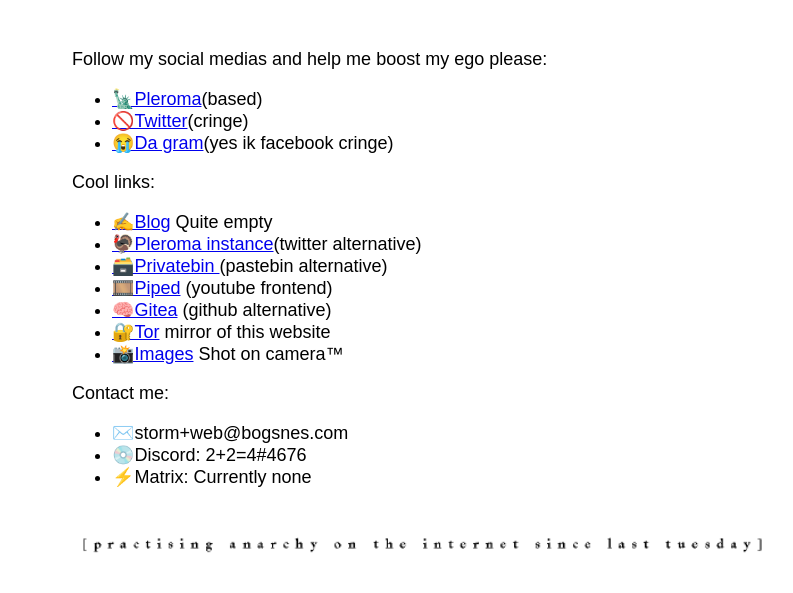
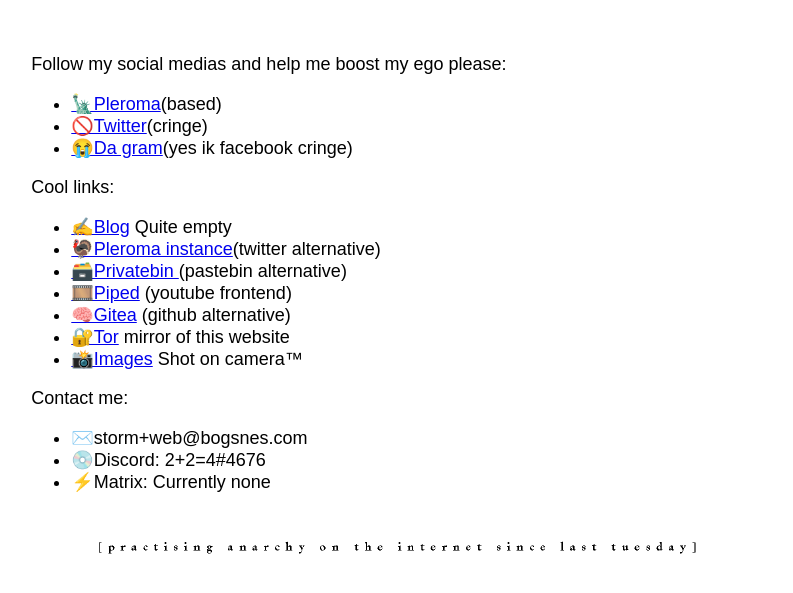
Before and after one commit to Bogsnes/website, a plain HTML site: page index.html in a window 1280 px wide. Shown: the part 157-750 px from the top of the page, without its empty margins (243-1036 px from the left). Drawn offline with Linux system fonts and the light colour scheme.

Commit message:
Swap px out with em - Hope this looks better on mbile

```diff
--- a/styles.css
+++ b/styles.css
@@ -2,10 +2,10 @@
 
 body {
 font-family: sans-serif;
-margin: 40px auto;
-max-width: 650px;
-font-size: 18px;
-padding: 0 10px;
+margin:2.5em auto;
+max-width:40.635em;
+font-size: 1.125em;
+padding: 0 0.625em;
 }
 h1,
 h2,
@@ -22,5 +22,5 @@
 display: block;
   margin-left: auto;
   margin-right: auto;
-  width: 700px;
+  width: 43.75;
 }
```
